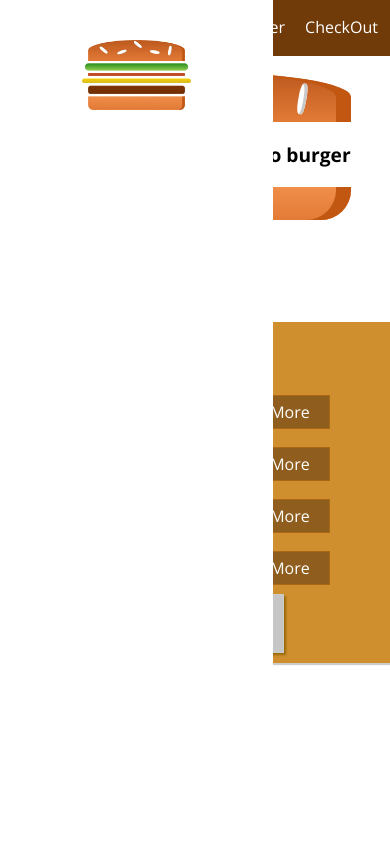
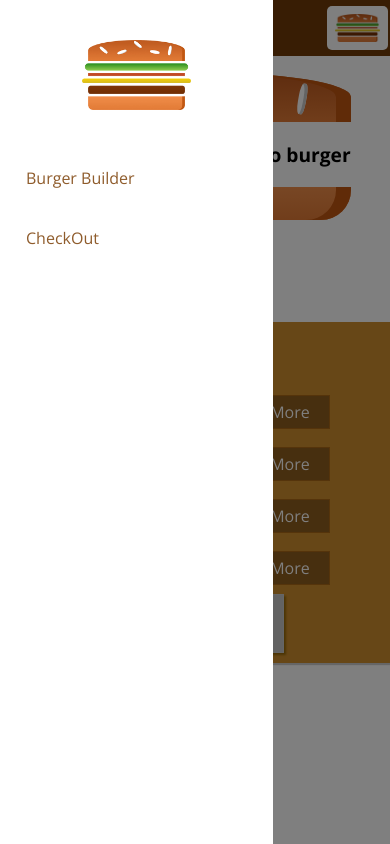
Before and after one commit to mangeshupadhyay23/burger_builder, a React (Create React App) app: page / in a window 390 px wide. Built offline with nearby package versions, Linux system fonts and the light colour scheme.

Commit message:
Responsive toolbar

```diff
--- a/src/components/Layout/Layout.js
+++ b/src/components/Layout/Layout.js
@@ -3,14 +3,25 @@ import Toolbar from '../Navigation/toolbar/toolbar';
 import './layout.css';
 import SideDrawer from '../Navigation/side drawer/side drawer';
 
-const layout=(props)=>(
+class Layout extends React.Component{
+    state={
+        showSideDrawer:true
+    }
+    sideDrawerClosedHandler=()=>{
+        this.setState({showSideDrawer:false});
+    }
+
+    render(){
+        return(
     <div>
         <Toolbar/>
-        <SideDrawer/>
+        <SideDrawer closed={this.sideDrawerClosedHandler} open={this.state.showSideDrawer}/>
         <main className='Content'>
-            {props.children}
+            {this.props.children}
         </main>
     </div>
 
-);
-export default layout;
+        );
+    };
+};
+export default Layout;
--- a/src/components/Navigation/navigatio items/navigation item/navigatio item.css
+++ b/src/components/Navigation/navigatio items/navigation item/navigatio item.css
@@ -3,6 +3,7 @@
     box-sizing: border-box;
     display: flex;
     height: 100%;
+    width:auto;
     align-items: center;
 }
 
@@ -23,9 +24,9 @@
     border-bottom: 4px solid #40A4c8;
     color:white;
 }
-@media (min-width:500px){
+@media (max-width:500px){
     .NavigationItem{
-        margin: 10px 0;
+        margin: 1px 0;
         display: block;
         width : 100%;
 
@@ -34,12 +35,18 @@
     .NavigationItem a{
         color:#8f5c2c;
         text-decoration: none;
+        padding: none;
         width: 100%;
+        box-sizing: border-box;
         display: block;
     }
 
-    .NavigationItem a:hover,
-    .NavigationItem a:active,
+    .NavigationItem a:hover{
+        color:#40A4c8 ;
+    }
+    .NavigationItem a:active{
+        color: #40A4c8;
+    }
     .NavigationItem a.active{
 
         color:#40A4c8;
--- a/src/components/Navigation/navigatio items/navigation items.css
+++ b/src/components/Navigation/navigatio items/navigation items.css
@@ -2,8 +2,15 @@
     margin:0;
     padding: 0;
     list-style: none;
+    flex-flow: row;
     display: flex;
     align-items: center;
     height: 100%;
 
 }
+@media (max-width:500px){
+    .NavigationItems{
+        flex-flow: column;
+        text-align: left;
+    }
+}
--- a/src/components/Navigation/side drawer/side drawer.css
+++ b/src/components/Navigation/side drawer/side drawer.css
@@ -1,5 +1,6 @@
 .SideDrawer{
     position: fixed;
+    align-items: left;
     width: 280px;
     max-width: 70%;
     height: 100%;
@@ -12,18 +13,20 @@
     transition: transform 0.3s ease-out;
 }
 
+#Open{
+    transform:translateX(0);
+}
+#Close{
+    transform: translateX(-100);
+}
+.SideDrawer .ResposnsiveLogo{
+    height: 11%;
+    margin-bottom: 32px;
+
+}
 @media (min-width:500px){
     .SideDrawer{
         display: none;
     }
+
 }
-
-.Open{
-    transform:translateX(0);
-}
-.Close{
-    transform: translateX(-100);
-}
-.SideDrawer .ResposnsiveLogo{
-    height: 11%;
-}
--- a/src/components/Navigation/side drawer/side drawer.js
+++ b/src/components/Navigation/side drawer/side drawer.js
@@ -2,19 +2,26 @@ import React from 'react';
 import Logo from '../../logo/logo';
 import NavigationItems from '../navigatio items/navigationitems';
 import './side drawer.css';
+import Backdrop from '../../UI/Backdrop/Backdrop';
 
 
 const sideDrawer=(props)=>{
-
+    let idEle='Close'
+    if(props.open){
+        idEle='Open ';
+    }
 
     return(
-        <div className="SideDrawer">
-            <div className='ResposnsiveLogo'>
-                <Logo/>
+        <div>
+            <Backdrop show={props.open} clicked={props.closed}/>
+            <div className='SideDrawer' id={idEle}>
+                <div className='ResposnsiveLogo'>
+                    <Logo/>
+                </div>
+                <nav>
+                    <NavigationItems/>
+                </nav>
             </div>
-            <nav>
-                <NavigationItems/>
-            </nav>
         </div>
     );
 }
--- a/src/components/Navigation/toolbar/toolbar.css
+++ b/src/components/Navigation/toolbar/toolbar.css
@@ -19,3 +19,8 @@
 .Toolbar .ResponsiveLogo{
     height: 80%;
 }
+@media(max-width:499px){
+    .DesktopOnly{
+        display: none;
+    }
+}
--- a/src/components/Navigation/toolbar/toolbar.js
+++ b/src/components/Navigation/toolbar/toolbar.js
@@ -10,7 +10,7 @@ const toolBar=(props)=>{
             <div className='ResponsiveLogo'>
                 <Logo/>
             </div>
-            <nav>
+            <nav className='DesktopOnly'>
                 <NavigationItems/>
             </nav>
         </header>
```
